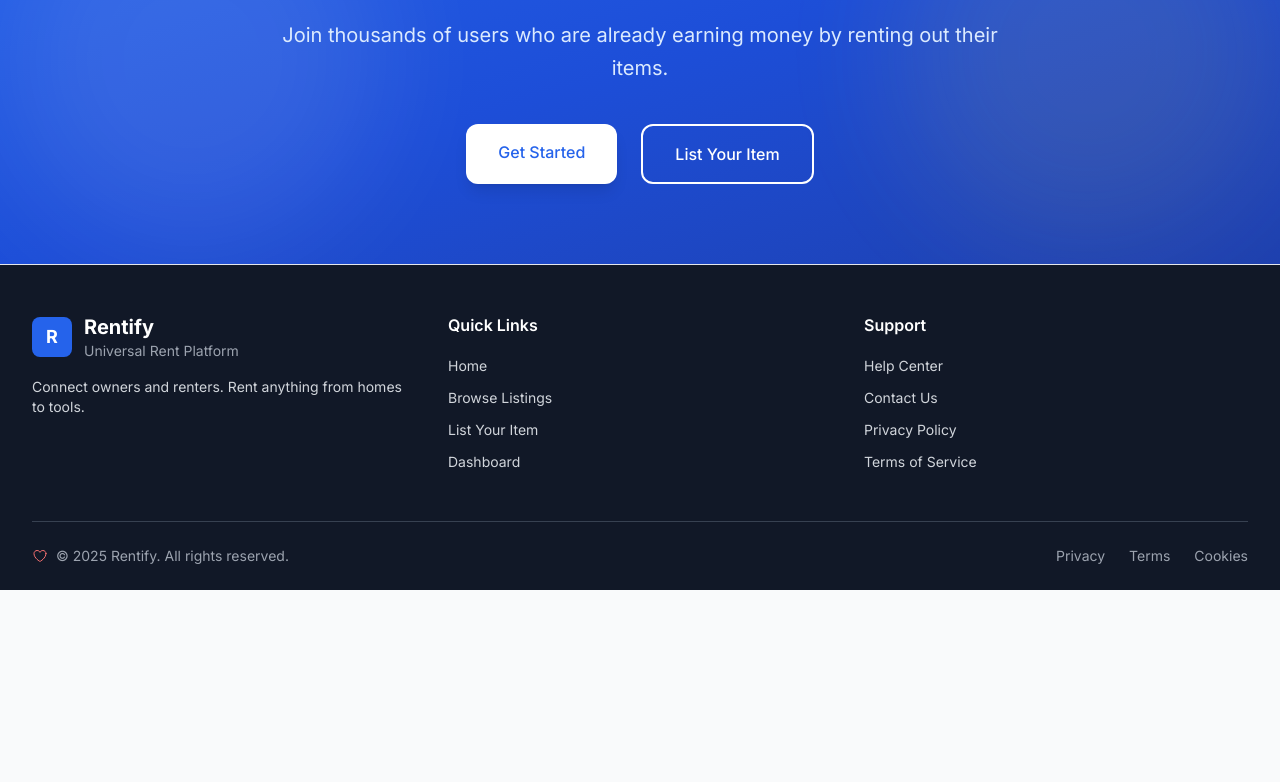
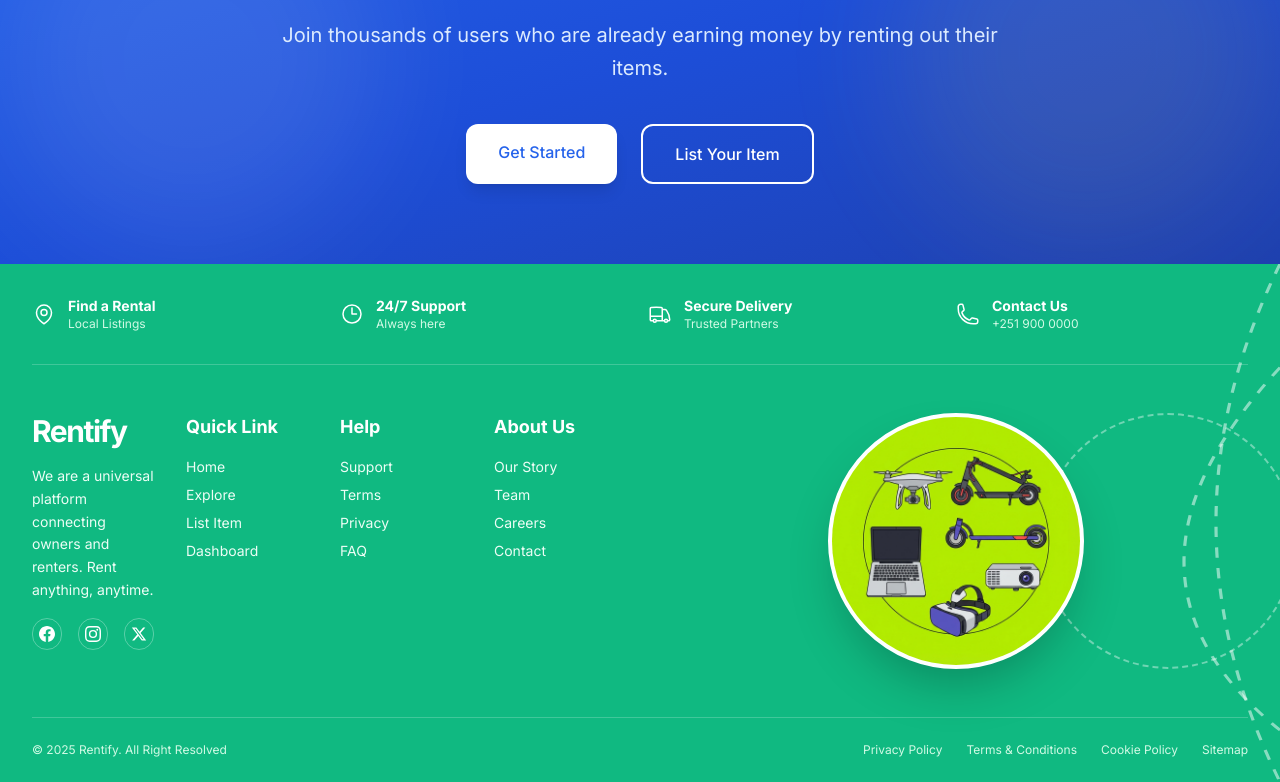
Before and after one commit to Yakob-B/Rentify, a React (Vite) app in the folder frontend/: page / in a window 1280 px wide. Shown: the part 2937-3719 px from the top of the page. Before the commit the page ends 3527 px from the top, so only its background shows below. Built offline with nearby package versions, Linux system fonts and the light colour scheme; no server answers.

Commit message:
upadeted ui of footer section

```diff
--- a/frontend/src/components/Footer.jsx
+++ b/frontend/src/components/Footer.jsx
@@ -2,7 +2,11 @@ import React, { useState } from 'react'
 import { Link } from 'react-router-dom'
 import {
   HeartIcon,
-  ArrowUpIcon
+  ArrowUpIcon,
+  MapPinIcon,
+  ClockIcon,
+  TruckIcon,
+  PhoneIcon
 } from '@heroicons/react/24/outline'
 
 const Footer = () => {
@@ -13,92 +17,139 @@ const Footer = () => {
   }
 
   return (
-    <footer className="bg-gray-900 dark:bg-black text-white border-t dark:border-gray-800">
-      <div className="max-w-7xl mx-auto px-4 sm:px-6 lg:px-8">
-        {/* Main footer content */}
-        <div className="py-12">
-          <div className="grid grid-cols-1 md:grid-cols-3 gap-8">
-            {/* Brand Section */}
-            <div className="space-y-4">
-              <div className="flex items-center space-x-3">
-                <div className="w-10 h-10 bg-primary-600 rounded-lg flex items-center justify-center">
-                  <span className="text-white font-bold text-lg">R</span>
-                </div>
-                <div>
-                  <h2 className="text-xl font-bold">Rentify</h2>
-                  <p className="text-sm text-gray-400">Universal Rent Platform</p>
-                </div>
-              </div>
-              <p className="text-gray-300 text-sm">
-                Connect owners and renters. Rent anything from homes to tools.
-              </p>
+    <footer className="bg-emerald-500 text-white relative overflow-hidden">
+      {/* Decorative Dashed Line - CSS/SVG */}
+      <div className="absolute top-0 right-0 w-1/2 h-full pointer-events-none hidden lg:block overflow-hidden">
+        <svg className="absolute w-full h-full" viewBox="0 0 100 100" preserveAspectRatio="none">
+          <path d="M 100,0 Q 80,50 100,100" stroke="white" strokeWidth="0.5" strokeDasharray="2 2" fill="none" opacity="0.5" />
+          <path d="M 100,20 Q 70,60 100,90" stroke="white" strokeWidth="0.5" strokeDasharray="2 2" fill="none" opacity="0.5" />
+        </svg>
+      </div>
+
+      <div className="max-w-7xl mx-auto px-4 sm:px-6 lg:px-8 relative z-10">
+
+        {/* Top Info Bar */}
+        <div className="grid grid-cols-2 md:grid-cols-4 gap-4 py-8 border-b border-white/20">
+          <div className="flex items-center space-x-3">
+            <MapPinIcon className="h-6 w-6" />
+            <div>
+              <p className="font-bold text-sm">Find a Rental</p>
+              <p className="text-xs text-emerald-100">Local Listings</p>
             </div>
-
-            {/* Quick Links */}
-            <div className="space-y-4">
-              <h3 className="font-semibold text-white">Quick Links</h3>
-              <ul className="space-y-2">
-                {[
-                  { to: '/', label: 'Home' },
-                  { to: '/listings', label: 'Browse Listings' },
-                  { to: '/listings/new', label: 'List Your Item' },
-                  { to: '/dashboard', label: 'Dashboard' }
-                ].map((link) => (
-                  <li key={link.to}>
-                    <Link
-                      to={link.to}
-                      className="text-gray-300 hover:text-white text-sm transition-colors duration-200"
-                    >
-                      {link.label}
-                    </Link>
-                  </li>
-                ))}
-              </ul>
+          </div>
+          <div className="flex items-center space-x-3">
+            <ClockIcon className="h-6 w-6" />
+            <div>
+              <p className="font-bold text-sm">24/7 Support</p>
+              <p className="text-xs text-emerald-100">Always here</p>
             </div>
-
-            {/* Support */}
-            <div className="space-y-4">
-              <h3 className="font-semibold text-white">Support</h3>
-              <ul className="space-y-2">
-                {[
-                  { href: '#', label: 'Help Center' },
-                  { href: '#', label: 'Contact Us' },
-                  { href: '#', label: 'Privacy Policy' },
-                  { href: '#', label: 'Terms of Service' }
-                ].map((link) => (
-                  <li key={link.label}>
-                    <a
-                      href={link.href}
-                      className="text-gray-300 hover:text-white text-sm transition-colors duration-200"
-                    >
-                      {link.label}
-                    </a>
-                  </li>
-                ))}
-              </ul>
+          </div>
+          <div className="flex items-center space-x-3">
+            <TruckIcon className="h-6 w-6" />
+            <div>
+              <p className="font-bold text-sm">Secure Delivery</p>
+              <p className="text-xs text-emerald-100">Trusted Partners</p>
+            </div>
+          </div>
+          <div className="flex items-center space-x-3">
+            <PhoneIcon className="h-6 w-6" />
+            <div>
+              <p className="font-bold text-sm">Contact Us</p>
+              <p className="text-xs text-emerald-100">+251 900 0000</p>
             </div>
           </div>
         </div>
 
-        {/* Bottom section */}
-        <div className="border-t border-gray-700 py-6">
-          <div className="flex flex-col md:flex-row justify-between items-center space-y-4 md:space-y-0">
-            <div className="flex items-center space-x-2 text-gray-400">
-              <HeartIcon className="w-4 h-4 text-red-400" />
-              <span className="text-sm">© {currentYear} Rentify. All rights reserved.</span>
+
+        {/* Main footer content */}
+        <div className="py-12 grid grid-cols-1 lg:grid-cols-2 gap-12">
+
+          {/* Left Side: Brand & Links */}
+          <div className="grid grid-cols-1 md:grid-cols-4 gap-8">
+            {/* Brand */}
+            <div className="md:col-span-1 space-y-4">
+              <h2 className="text-3xl font-bold tracking-tighter">Rentify</h2>
+              <p className="text-sm text-emerald-50 leading-relaxed">
+                We are a universal platform connecting owners and renters. Rent anything, anytime.
+              </p>
+              <div className="flex space-x-4 mt-6">
+                {/* Facebook */}
+                <a href="#" className="w-8 h-8 rounded-full border border-white/30 flex items-center justify-center hover:bg-white hover:text-emerald-500 transition-colors cursor-pointer group">
+                  <svg className="w-4 h-4 fill-current" viewBox="0 0 24 24" xmlns="http://www.w3.org/2000/svg">
+                    <path d="M24 12.073c0-6.627-5.373-12-12-12s-12 5.373-12 12c0 5.99 4.388 10.954 10.125 11.854v-8.385H7.078v-3.47h3.047V9.43c0-3.007 1.792-4.669 4.533-4.669 1.312 0 2.686.235 2.686.235v2.953H15.83c-1.491 0-1.956.925-1.956 1.874v2.25h3.328l-.532 3.47h-2.796v8.385C19.612 23.027 24 18.062 24 12.073z" />
+                  </svg>
+                </a>
+                {/* Instagram */}
+                <a href="#" className="w-8 h-8 rounded-full border border-white/30 flex items-center justify-center hover:bg-white hover:text-emerald-500 transition-colors cursor-pointer group">
+                  <svg className="w-4 h-4 fill-current" viewBox="0 0 24 24" xmlns="http://www.w3.org/2000/svg">
+                    <path d="M12 2.163c3.204 0 3.584.012 4.85.07 3.252.148 4.771 1.691 4.919 4.919.058 1.265.069 1.645.069 4.849 0 3.205-.012 3.584-.069 4.849-.149 3.225-1.664 4.771-4.919 4.919-1.266.058-1.644.07-4.85.07-3.204 0-3.584-.012-4.849-.07-3.26-.149-4.771-1.699-4.919-4.92-.058-1.265-.07-1.644-.07-4.849 0-3.204.013-3.583.07-4.849.149-3.227 1.664-4.771 4.919-4.919 1.266-.057 1.645-.069 4.849-.069zM12 0C8.741 0 8.333.014 7.053.072 2.695.272.273 2.69.073 7.052.014 8.333 0 8.741 0 12c0 3.259.014 3.668.072 4.948.2 4.358 2.618 6.78 6.98 6.98C8.333 23.986 8.741 24 12 24c3.259 0 3.668-.014 4.948-.072 4.354-.2 6.782-2.618 6.979-6.98.059-1.28.073-1.689.073-4.948 0-3.259-.014-3.667-.072-4.947-.196-4.354-2.617-6.78-6.979-6.98C15.668.014 15.259 0 12 0zm0 5.838a6.162 6.162 0 100 12.324 6.162 6.162 0 000-12.324zM12 16a4 4 0 110-8 4 4 0 010 8zm6.406-11.845a1.44 1.44 0 100 2.881 1.44 1.44 0 000-2.881z" />
+                  </svg>
+                </a>
+                {/* Twitter */}
+                <a href="#" className="w-8 h-8 rounded-full border border-white/30 flex items-center justify-center hover:bg-white hover:text-emerald-500 transition-colors cursor-pointer group">
+                  <svg className="w-4 h-4 fill-current" viewBox="0 0 24 24" xmlns="http://www.w3.org/2000/svg">
+                    <path d="M18.244 2.25h3.308l-7.227 8.26 8.502 11.24H16.17l-5.214-6.817L4.99 21.75H1.68l7.73-8.835L1.254 2.25H8.08l4.713 6.231zm-1.161 17.52h1.833L7.084 4.126H5.117z" />
+                  </svg>
+                </a>
+              </div>
             </div>
 
-            <div className="flex items-center space-x-6">
-              {['Privacy', 'Terms', 'Cookies'].map((item) => (
-                <a
-                  key={item}
-                  href="#"
-                  className="text-gray-400 hover:text-white text-sm transition-colors duration-200"
-                >
-                  {item}
-                </a>
-              ))}
+            {/* Links Columns */}
+            <div className="space-y-4">
+              <h3 className="font-bold text-lg">Quick Link</h3>
+              <ul className="space-y-2 text-sm text-emerald-50">
+                <li><Link to="/" className="hover:text-white hover:underline">Home</Link></li>
+                <li><Link to="/listings" className="hover:text-white hover:underline">Explore</Link></li>
+                <li><Link to="/listings/new" className="hover:text-white hover:underline">List Item</Link></li>
+                <li><Link to="/dashboard" className="hover:text-white hover:underline">Dashboard</Link></li>
+              </ul>
             </div>
+
+            <div className="space-y-4">
+              <h3 className="font-bold text-lg">Help</h3>
+              <ul className="space-y-2 text-sm text-emerald-50">
+                <li><a href="#" className="hover:text-white hover:underline">Support</a></li>
+                <li><a href="#" className="hover:text-white hover:underline">Terms</a></li>
+                <li><a href="#" className="hover:text-white hover:underline">Privacy</a></li>
+                <li><a href="#" className="hover:text-white hover:underline">FAQ</a></li>
+              </ul>
+            </div>
+
+            <div className="space-y-4">
+              <h3 className="font-bold text-lg">About Us</h3>
+              <ul className="space-y-2 text-sm text-emerald-50">
+                <li><a href="#" className="hover:text-white hover:underline">Our Story</a></li>
+                <li><a href="#" className="hover:text-white hover:underline">Team</a></li>
+                <li><a href="#" className="hover:text-white hover:underline">Careers</a></li>
+                <li><a href="#" className="hover:text-white hover:underline">Contact</a></li>
+              </ul>
+            </div>
+          </div>
+
+          {/* Right Side: Decorative Image */}
+          <div className="hidden lg:flex items-center justify-center relative">
+            {/* Dashed curved line leading to image */}
+            <div className="absolute right-0 top-1/2 -translate-y-1/2 w-64 h-64 border-2 border-dashed border-white/40 rounded-full translate-x-12"></div>
+
+            <div className="relative w-64 h-64 rounded-full overflow-hidden border-4 border-white shadow-2xl z-10 bg-white">
+              <img
+                src="/footer-decoration.png"
+                alt="Rental Items"
+                className="w-full h-full object-cover"
+              />
+            </div>
+          </div>
+
+        </div>
+
+        {/* Bottom section */}
+        <div className="border-t border-white/20 py-6 text-xs text-emerald-100 flex flex-col md:flex-row justify-between items-center">
+          <p>© {currentYear} Rentify. All Right Resolved</p>
+          <div className="flex space-x-6 mt-4 md:mt-0">
+            <a href="#" className="hover:text-white">Privacy Policy</a>
+            <a href="#" className="hover:text-white">Terms & Conditions</a>
+            <a href="#" className="hover:text-white">Cookie Policy</a>
+            <a href="#" className="hover:text-white">Sitemap</a>
           </div>
         </div>
       </div>
@@ -106,7 +157,7 @@ const Footer = () => {
       {/* Scroll to top button */}
       <button
         onClick={scrollToTop}
-        className="fixed bottom-6 right-6 p-3 bg-primary-600 hover:bg-primary-700 text-white rounded-full shadow-lg transition-all duration-300 hover:scale-110 z-50"
+        className="fixed bottom-6 right-6 p-3 bg-white text-emerald-600 rounded-full shadow-lg transition-all duration-300 hover:scale-110 z-50 hover:bg-gray-100"
         aria-label="Scroll to top"
       >
         <ArrowUpIcon className="w-5 h-5" />
```
Also changed, not shown: frontend/public/footer-decoration.png (added).
